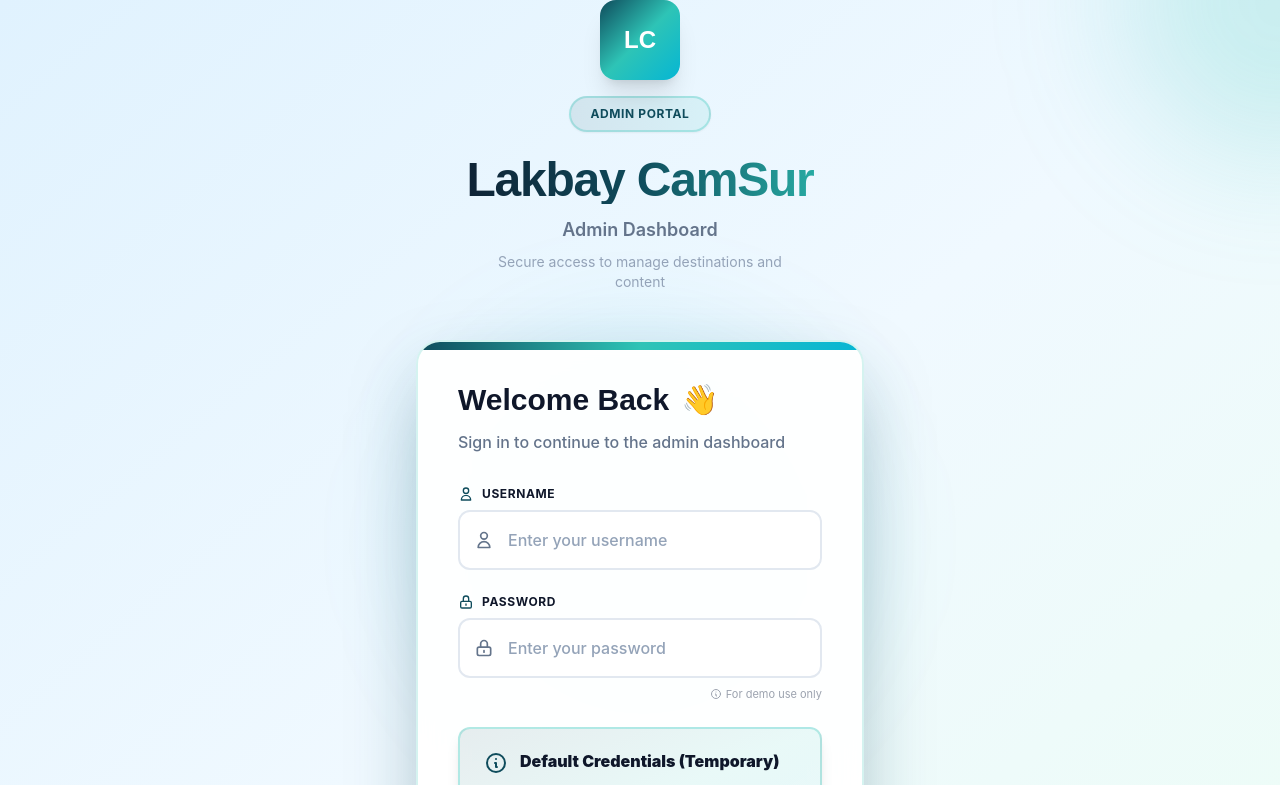
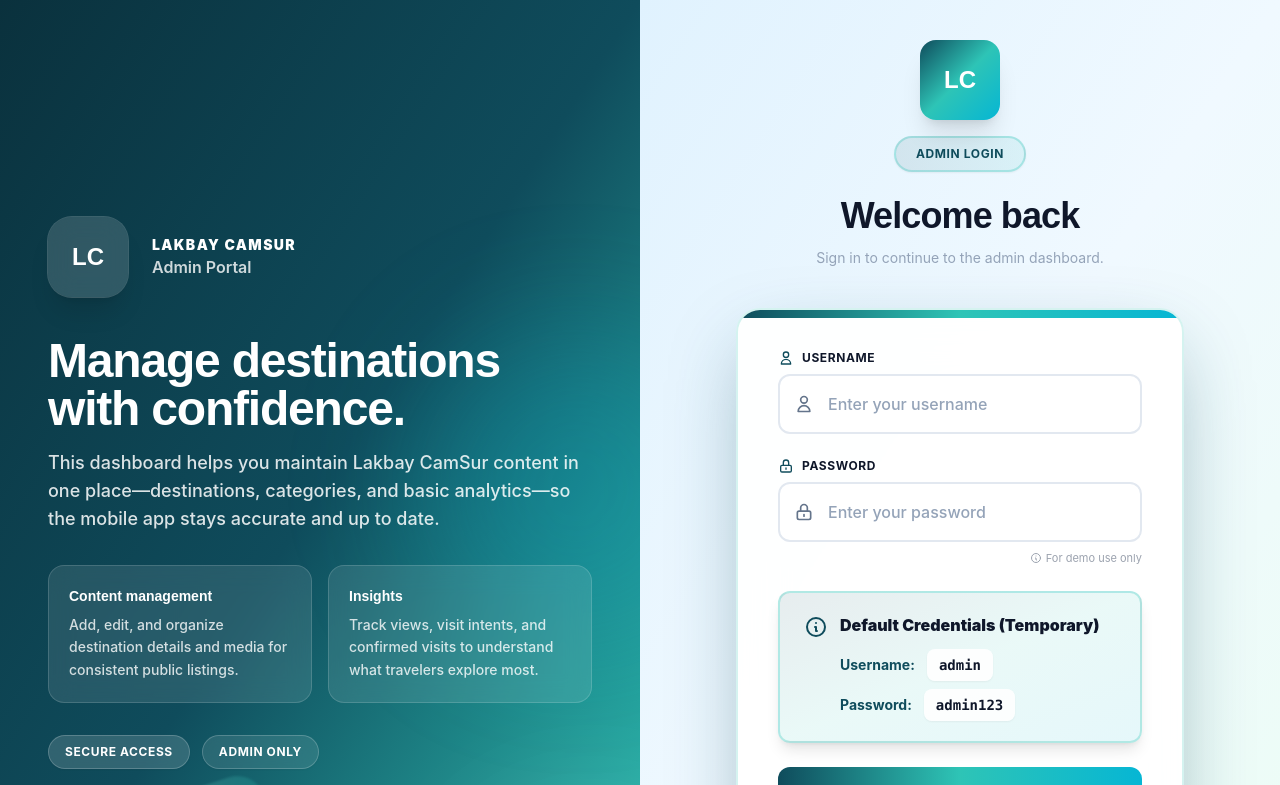
Before and after one commit to oscarllabres08/lakbay-camsur-admin, a Next.js app: page / in a window 1280 px wide. Shown: the top 785 px of the page. Built offline with nearby package versions, Linux system fonts and the light colour scheme; no server answers.

Commit message:
Sync latest admin-website updates

```diff
--- a/app/page.tsx
+++ b/app/page.tsx
@@ -61,33 +61,89 @@ export default function LoginPage() {
   }, [router])
 
   return (
-    <div className="min-h-screen flex items-center justify-center px-4 bg-gradient-to-br from-[#E0F2FE] via-[#F0F9FF] to-[#ECFDF5] relative overflow-hidden">
-      {/* Decorative background elements */}
-      <div className="absolute inset-0 overflow-hidden pointer-events-none">
-        <div className="absolute -top-40 -right-40 w-80 h-80 bg-[#2EC4B6]/20 rounded-full blur-3xl"></div>
-        <div className="absolute -bottom-40 -left-40 w-80 h-80 bg-[#0F4C5C]/20 rounded-full blur-3xl"></div>
-        <div className="absolute top-1/2 left-1/2 -translate-x-1/2 -translate-y-1/2 w-96 h-96 bg-[#06B6D4]/15 rounded-full blur-3xl"></div>
+    <div className="min-h-screen grid grid-cols-1 lg:grid-cols-2">
+          {/* Left: Intro / Project Overview */}
+          <div className="relative overflow-hidden bg-gradient-to-br from-[#0A313D] via-[#0F4C5C] to-[#2EC4B6] text-white px-8 py-10 sm:px-12 sm:py-14 flex items-center justify-center">
+            <div className="absolute inset-0 pointer-events-none">
+              {/* Soft blobs */}
+              <div className="absolute -top-24 -left-24 w-72 h-72 bg-white/12 rounded-full blur-3xl"></div>
+              <div className="absolute -bottom-24 -right-24 w-72 h-72 bg-white/10 rounded-full blur-3xl"></div>
+              <div className="absolute top-1/3 -right-24 w-80 h-80 bg-[#06B6D4]/20 rounded-full blur-3xl"></div>
+              {/* Decorative streaks */}
+              <div className="absolute bottom-16 left-10 h-24 w-72 rotate-[-18deg] rounded-[32px] bg-gradient-to-r from-[#FF7F50]/55 to-[#06B6D4]/55 blur-[1px] opacity-70"></div>
+              <div className="absolute bottom-28 left-24 h-20 w-44 rotate-[-18deg] rounded-[28px] bg-gradient-to-r from-white/35 to-[#2EC4B6]/35 blur-[1px] opacity-60"></div>
+              <div className="absolute bottom-12 left-44 h-2 w-28 rotate-[-18deg] rounded-full bg-white/45 opacity-50"></div>
             </div>
 
-      <div className="w-full max-w-md relative z-10">
+            <div className="relative w-full max-w-xl">
+              <div className="flex items-center gap-6 mb-10">
+                <div className="inline-flex items-center justify-center w-20 h-20 bg-white/15 rounded-3xl shadow-xl ring-1 ring-white/20 backdrop-blur-md">
+                  <span className="text-white font-extrabold text-2xl font-poppins">LC</span>
+                </div>
+                <div className="min-w-0">
+                  <p className="text-sm font-black tracking-widest uppercase text-white/100">Lakbay CamSur</p>
+                  <p className="text-base font-semibold text-white/80">Admin Portal</p>
+                </div>
+              </div>
+
+              <h1 className="text-4xl sm:text-5xl font-black tracking-tight mb-4 text-white font-poppins">
+                Manage destinations with confidence.
+              </h1>
+              <p className="text-white/85 text-base sm:text-lg font-medium leading-relaxed max-w-xl">
+                This dashboard helps you maintain Lakbay CamSur content in one place—destinations, categories, and basic analytics—so the mobile app stays accurate and up to date.
+              </p>
+
+              <div className="mt-8 grid grid-cols-1 sm:grid-cols-2 gap-4">
+                <div className="rounded-2xl border border-white/15 bg-white/10 p-5 backdrop-blur-md">
+                  <p className="text-sm font-black text-white mb-2 font-poppins">Content management</p>
+                  <p className="text-sm text-white/80 font-medium leading-relaxed">
+                    Add, edit, and organize destination details and media for consistent public listings.
+                  </p>
+                </div>
+                <div className="rounded-2xl border border-white/15 bg-white/10 p-5 backdrop-blur-md">
+                  <p className="text-sm font-black text-white mb-2 font-poppins">Insights</p>
+                  <p className="text-sm text-white/80 font-medium leading-relaxed">
+                    Track views, visit intents, and confirmed visits to understand what travelers explore most.
+                  </p>
+                </div>
+              </div>
+
+              <div className="mt-8 flex flex-wrap items-center gap-3">
+                <span className="inline-flex items-center px-4 py-2 rounded-full text-xs font-bold tracking-wider bg-white/15 text-white border border-white/20 uppercase shadow-sm backdrop-blur-md">
+                  Secure access
+                </span>
+                <span className="inline-flex items-center px-4 py-2 rounded-full text-xs font-bold tracking-wider bg-white/10 text-white border border-white/20 uppercase shadow-sm backdrop-blur-md">
+                  Admin only
+                </span>
+              </div>
+            </div>
+          </div>
+
+          {/* Right: Login Form */}
+          <div className="relative flex items-center justify-center bg-gradient-to-br from-[#E0F2FE] via-[#F0F9FF] to-[#ECFDF5] px-6 py-10 sm:px-10">
+            {/* Subtle background shapes */}
+            <div className="absolute inset-0 overflow-hidden pointer-events-none">
+              <div className="absolute -top-40 -right-40 w-80 h-80 bg-[#2EC4B6]/18 rounded-full blur-3xl"></div>
+              <div className="absolute -bottom-40 -left-40 w-80 h-80 bg-[#0F4C5C]/16 rounded-full blur-3xl"></div>
+              <div className="absolute top-1/2 left-1/2 -translate-x-1/2 -translate-y-1/2 w-96 h-96 bg-[#06B6D4]/12 rounded-full blur-3xl"></div>
+            </div>
+
+            <div className="w-full max-w-md relative">
               {/* Header Section */}
-        <div className="text-center mb-12">
+              <div className="text-center mb-10">
                 <div className="flex flex-col items-center gap-4 mb-6">
                   <div className="inline-flex items-center justify-center w-20 h-20 bg-gradient-to-br from-[#0F4C5C] via-[#2EC4B6] to-[#06B6D4] rounded-2xl shadow-xl transform hover:scale-105 transition-transform">
                     <span className="text-white font-bold text-2xl font-poppins">LC</span>
                   </div>
                   <span className="inline-flex items-center px-5 py-2 rounded-full text-xs font-bold tracking-wider bg-gradient-to-r from-[#0F4C5C]/10 to-[#2EC4B6]/10 text-[#0F4C5C] border-2 border-[#2EC4B6]/30 uppercase shadow-sm">
-              Admin Portal
+                    Admin Login
                   </span>
                 </div>
-          <h1 className="text-5xl font-black tracking-tight mb-3 bg-gradient-to-r from-[#0F172A] via-[#0F4C5C] to-[#2EC4B6] bg-clip-text text-transparent font-poppins">
-            Lakbay CamSur
-          </h1>
-          <p className="text-[#64748B] text-lg font-semibold mb-2">
-            Admin Dashboard
-          </p>
+                <h2 className="text-4xl font-black tracking-tight mb-3 text-[#0F172A] font-poppins">
+                  Welcome back
+                </h2>
                 <p className="text-[#94A3B8] text-sm max-w-xs mx-auto">
-            Secure access to manage destinations and content
+                  Sign in to continue to the admin dashboard.
                 </p>
               </div>
 
@@ -95,16 +151,6 @@ export default function LoginPage() {
               <div className="bg-white/95 backdrop-blur-xl rounded-3xl shadow-[0_30px_80px_-15px_rgba(15,76,92,0.4)] p-10 border-2 border-[#2EC4B6]/20 relative overflow-hidden">
                 {/* Subtle gradient overlay */}
                 <div className="absolute top-0 left-0 right-0 h-2 bg-gradient-to-r from-[#0F4C5C] via-[#2EC4B6] to-[#06B6D4]"></div>
-
-          <div className="mb-8">
-            <h2 className="text-3xl font-black text-[#0F172A] mb-3 flex items-center gap-3 font-poppins">
-              <span>Welcome Back</span>
-              <span className="text-3xl">👋</span>
-            </h2>
-            <p className="text-[#64748B] text-base font-medium">
-              Sign in to continue to the admin dashboard
-            </p>
-          </div>
 
                 <form onSubmit={handleLogin} className="space-y-6">
             {/* Username Field */}
@@ -242,5 +288,6 @@ export default function LoginPage() {
               </div>
             </div>
           </div>
+    </div>
   )
 }
--- a/components/AddDestinationModal.tsx
+++ b/components/AddDestinationModal.tsx
@@ -80,12 +80,13 @@ const accommodationTypes = [
 ]
 
 const natureTypeOptions = [
-  { label: 'Any nature site', value: 'any', tag: null },
-  { label: 'Waterfalls', value: 'waterfalls', tag: 'Waterfalls' },
-  { label: 'Camping site', value: 'camping', tag: 'Camping' },
-  { label: 'Spring', value: 'spring', tag: 'Spring' },
-  { label: 'River / Swimming', value: 'river_swimming', tag: 'River' },
-  { label: 'Activity / Adventure', value: 'activity', tag: 'Adventure' },
+  { label: 'All Types', value: 'all', tag: null },
+  // Includes waterfalls, springs, rivers, swimming spots, beaches, lakes, etc.
+  { label: 'Waterfalls / Swimming', value: 'water', tag: 'nature_type:water' },
+  // Includes camping spots and nature viewing (scenic hills, parks, viewpoints, etc.)
+  { label: 'Camping / Viewing', value: 'camping_view', tag: 'nature_type:camping_view' },
+  // Includes adventure / activity-based nature destinations
+  { label: 'Activity / Adventure', value: 'adventure', tag: 'nature_type:adventure' },
 ];
 
 export default function AddDestinationModal({ isOpen, onClose, onSave, destination, municipalities: municipalitiesProp }: Props) {
@@ -151,12 +152,23 @@ export default function AddDestinationModal({ isOpen, onClose, onSave, destinati
       : [];
 
     const lower = tags.map((t) => t.toLowerCase());
-    if (lower.some((t) => t.includes('falls') || t.includes('waterfall'))) return 'waterfalls';
-    if (lower.some((t) => t.includes('camp'))) return 'camping';
-    if (lower.some((t) => t.includes('spring'))) return 'spring';
-    if (lower.some((t) => t.includes('river') || t.includes('swim'))) return 'river_swimming';
-    if (lower.some((t) => t.includes('adventure') || t.includes('hiking') || t.includes('trail'))) return 'activity';
-    return 'any';
+
+    // Prefer the standardized tag if present
+    if (lower.some((t) => t.includes('nature_type:water'))) return 'water';
+    if (lower.some((t) => t.includes('nature_type:camping_view'))) return 'camping_view';
+    if (lower.some((t) => t.includes('nature_type:adventure'))) return 'adventure';
+
+    // Backward-compat mapping from older tags
+    if (lower.some((t) => t.includes('falls') || t.includes('waterfall') || t.includes('spring') || t.includes('river') || t.includes('swim') || t.includes('beach') || t.includes('lake'))) {
+      return 'water';
+    }
+    if (lower.some((t) => t.includes('camp') || t.includes('scenic') || t.includes('view') || t.includes('park') || t.includes('hills'))) {
+      return 'camping_view';
+    }
+    if (lower.some((t) => t.includes('adventure') || t.includes('hiking') || t.includes('trail') || t.includes('activity') || t.includes('bike') || t.includes('spelunk') || t.includes('cave'))) {
+      return 'adventure';
+    }
+    return 'all';
   };
 
   const [natureType, setNatureType] = useState<string>(getInitialNatureType());
--- a/lib/supabase.ts
+++ b/lib/supabase.ts
@@ -9,5 +9,5 @@ if (!supabaseUrl || !supabaseAnonKey) {
 
 export const supabase = createClient(supabaseUrl, supabaseAnonKey)
 
-// Storage bucket name
-export const STORAGE_BUCKET = 'destination-images'
+// Storage bucket name (must match root app lib/supabase.ts STORAGE_BUCKET)
+export const STORAGE_BUCKET = 'destinations'
--- a/package.json
+++ b/package.json
@@ -3,7 +3,7 @@
   "version": "1.0.0",
   "private": true,
   "scripts": {
-    "dev": "next dev",
+    "dev": "next dev -p 4001",
     "build": "next build",
     "build:analyze": "ANALYZE=true next build",
     "start": "next start",
--- a/tsconfig.json
+++ b/tsconfig.json
@@ -1,5 +1,6 @@
 {
   "compilerOptions": {
+    "baseUrl": ".",
     "target": "es5",
     "lib": [
       "dom",
```
Lines whose indentation alone changed are shown as unchanged.
